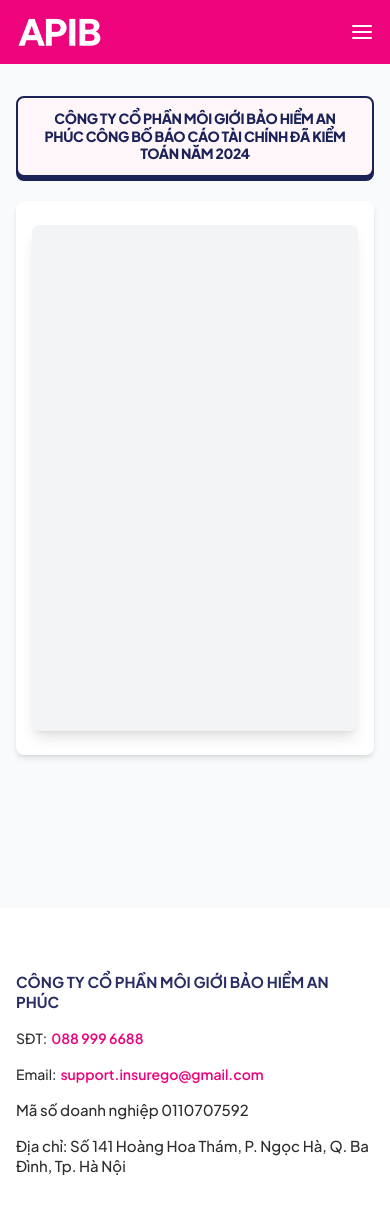
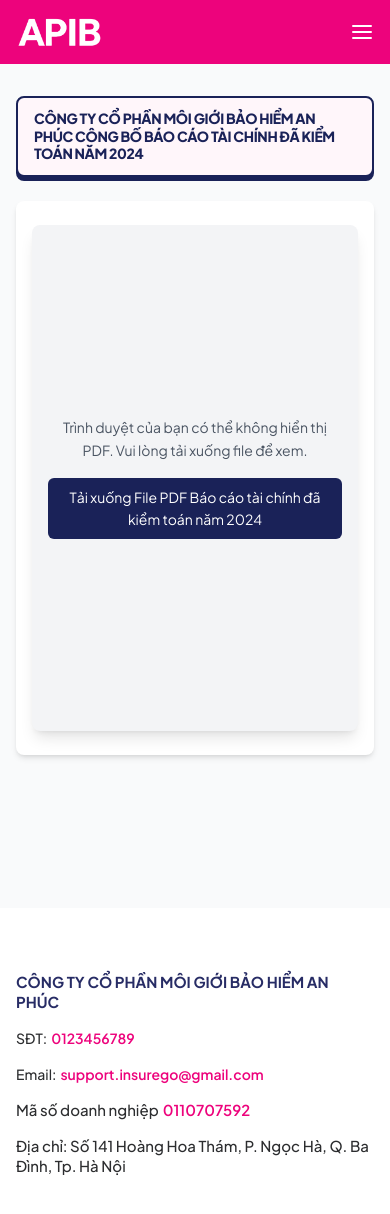
Before and after one commit to lequythien/reactjs_mainsite_apib, a React (Vite) app: page /pdf/1 in a window 390 px wide. Shown: the top 1214 px of the page. Built offline with nearby package versions, Linux system fonts and the light colour scheme.

Commit message:
update code 15h00 23/04/2025

```diff
--- a/index.html
+++ b/index.html
@@ -2,6 +2,7 @@
 <html lang="en">
   <head>
     <meta charset="UTF-8" />
+    <meta name="viewport" content="width=device-width, initial-scale=1.0" />
     <link rel="icon" href="./src/assets/images/favicon.ico" />
     <title>Bảo Hiểm An Phúc</title>
     <meta
--- a/src/components/Footer.jsx
+++ b/src/components/Footer.jsx
@@ -14,11 +14,11 @@
             <p className="text-[14px] font-medium text-[#2C2D2F]">
               SĐT:
               <a
-                href="tel:0889996688"
+                href="tel: 0123456789"
                 className="font-semibold text-primaryPink ml-1 hover:underline"
-                aria-label="Call us at 088 999 6688"
+                aria-label="Call us at 0123456789"
               >
-                088 999 6688
+                0123456789
               </a>
             </p>
             <p className="text-[14px] font-medium text-[#2C2D2F]">
@@ -32,7 +32,10 @@
               </a>
             </p>
             <p className="text-[15px] font-medium text-[#2C2D2F]">
-              Mã số doanh nghiệp 0110707592
+              Mã số doanh nghiệp
+              <span className="text-primaryPink font-semibold ml-1">
+                0110707592
+              </span>
             </p>
             <p className="text-[15px] font-medium text-[#2C2D2F]">
               Địa chỉ: Số 141 Hoàng Hoa Thám, P. Ngọc Hà, Q. Ba Đình, Tp. Hà Nội
--- a/src/components/Information.jsx
+++ b/src/components/Information.jsx
@@ -6,7 +6,8 @@
 const newsData = [
   {
     img: Img1,
-    title: "Công ty cổ phần môi giới bảo hiểm An Phúc công bố Báo cáo tài chính đã kiểm toán năm 2024",
+    title:
+      "Công ty cổ phần môi giới bảo hiểm An Phúc công bố Báo cáo tài chính đã kiểm toán năm 2024",
     update: "31/03/2025",
     pdfFile: "baocaokiemtoanbothuyetminh.pdf",
   },
--- a/src/components/Navbar.jsx
+++ b/src/components/Navbar.jsx
@@ -64,7 +64,7 @@
 
           {/* Contact Button */}
           <button
-            className="mt-3 lg:mt-0 ml-0 lg:ml-4 bg-[#232862] hover:bg-[#1b1f4a] shadow-none hover:shadow-md font-bold text-white px-8 py-2 sm:py-2 lg:py-2 rounded-full transition-all duration-200 text-xs sm:text-sm lg:text-base"
+            className="mt-0 ml-0 lg:ml-4 bg-[#232862] hover:bg-[#1b1f4a] shadow-none hover:shadow-md font-bold text-white px-8 py-2 sm:py-2 lg:py-2 rounded-full transition-all duration-200 text-xs sm:text-sm lg:text-base"
             onClick={() => setIsOpen(false)}
           >
             LIÊN HỆ VỚI CHÚNG TÔI
--- a/src/pages/ShowContent/ShowPDF.jsx
+++ b/src/pages/ShowContent/ShowPDF.jsx
@@ -3,15 +3,48 @@
 import PDF from "../../assets/pdf/baocaokiemtoanbothuyetminh.pdf";
 
 const ShowPDF = () => {
+  // Thêm fallback cho mobile
+  const isMobile = window.innerWidth <= 768;
+
   return (
     <ThemeTitle title="Công ty cổ phần môi giới bảo hiểm An Phúc công bố Báo cáo tài chính đã kiểm toán năm 2024">
-      <div className="w-full h-[60vh] sm:h-[70vh] lg:h-[80vh] bg-gray-100 rounded-lg overflow-hidden shadow-lg">
-        <iframe
-          src={PDF}
-          title="Báo cáo tài chính đã kiểm toán An Phúc 2024"
-          className="w-full h-full border-none"
-          allowFullScreen
-        />
+      <div className="w-full h-[60vh] sm:h-[70vh] lg:h-[80vh] bg-gray-100 rounded-lg overflow-hidden shadow-lg relative">
+        {isMobile ? (
+          <div className="flex flex-col items-center justify-center h-full text-center p-4">
+            <p className="text-gray-600 mb-4">
+              Trình duyệt của bạn có thể không hiển thị PDF. Vui lòng tải xuống
+              file để xem.
+            </p>
+            <a
+              href={PDF}
+              download
+              className="inline-block bg-[#1A2258] text-white px-4 py-2 rounded-md hover:bg-[#2a3478] transition-colors"
+            >
+              Tải xuống File PDF Báo cáo tài chính đã kiểm toán năm 2024
+            </a>
+          </div>
+        ) : (
+          <iframe
+            src={`${PDF}#view=FitH`}
+            title="Báo cáo tài chính đã kiểm toán An Phúc 2024"
+            className="w-full h-full border-none"
+            allowFullScreen
+          >
+            <div className="flex flex-col items-center justify-center h-full text-center p-4">
+              <p className="text-gray-600 mb-4">
+                Trình duyệt của bạn không hỗ trợ hiển thị PDF. Vui lòng tải
+                xuống file để xem.
+              </p>
+              <a
+                href={PDF}
+                download
+                className="inline-block bg-[#1A2258] text-white px-4 py-2 rounded-md hover:bg-[#2a3478] transition-colors"
+              >
+                Tải xuống Báo cáo tài chính 2024
+              </a>
+            </div>
+          </iframe>
+        )}
       </div>
     </ThemeTitle>
   );
--- a/src/theme/ThemeTitle.jsx
+++ b/src/theme/ThemeTitle.jsx
@@ -9,7 +9,7 @@
       {/* Tiêu đề */}
       <div className="max-w-4xl mx-auto mb-6 sm:mb-8 lg:mb-10">
         <div className="bg-[#FFF6FA] border-2 border-[#1A2258] rounded-lg px-4 sm:px-6 py-3 sm:py-4 shadow-[0_4px_0_0_#1A2258] transition-all duration-300">
-          <h1 className="text-sm sm:text-base md:text-lg font-extrabold text-[#1A2258] uppercase tracking-tight leading-tight text-center sm:text-left">
+          <h1 className="text-sm sm:text-base md:text-lg font-extrabold text-[#1A2258] uppercase tracking-tight leading-tight text-left">
             {title}
           </h1>
         </div>
```
